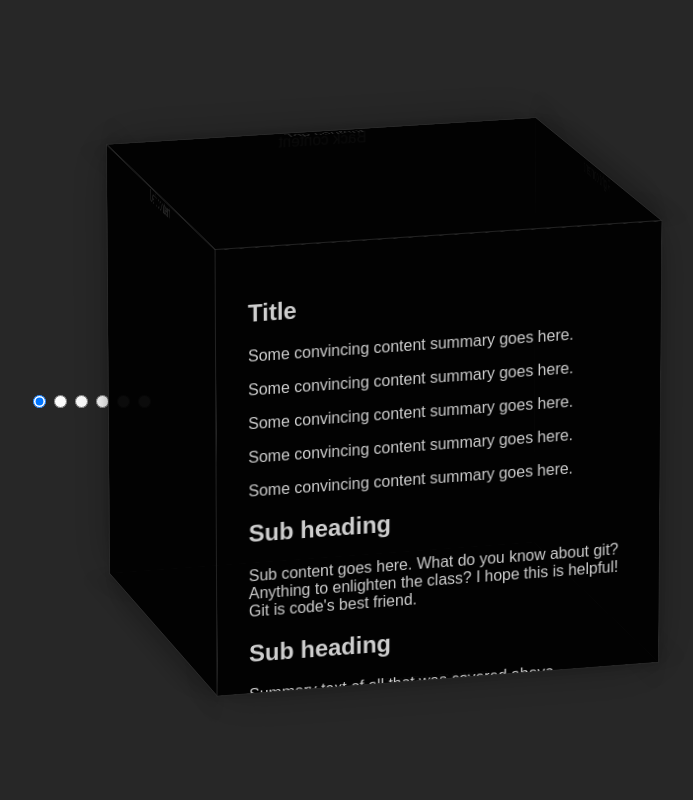
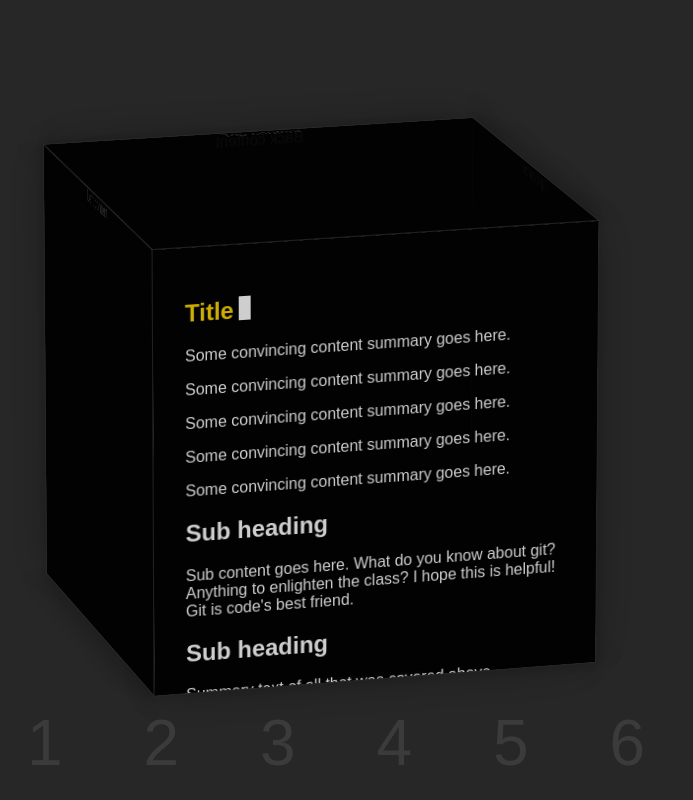
Before and after one commit to spenweb/gitcube, a React (Create React App) app: page / in a window 1280 px wide. Shown: the whole page, without its empty margins (324-1017 px from the left). Built offline with nearby package versions, Linux system fonts and the light colour scheme.

Commit message:
Register controls for cube moving cube #4

```diff
--- a/src/App.scss
+++ b/src/App.scss
@@ -25,7 +25,7 @@ $cubeDepth: $cubeHeight;
 
 .cube {
   display: inline-block;
-	transition: all 0.85s cubic-bezier(0.175,0.885,0.320,1.275);
+  transition: all 0.85s cubic-bezier(0.175, 0.885, 0.32, 1.275);
   position: relative;
   width: 100%;
   height: 100%;
@@ -39,8 +39,7 @@ $cubeDepth: $cubeHeight;
   border: 1px solid #292929;
   background: black;
   background-size: auto 100%;
-	box-shadow: inset 0 0 60px rgba(0, 0, 0, 0.1),
- 0 0 50px rgba(0, 0, 0, 0.3);
+  box-shadow: inset 0 0 60px rgba(0, 0, 0, 0.1), 0 0 50px rgba(0, 0, 0, 0.3);
   color: #333;
   opacity: 0.8;
 }
@@ -79,33 +78,31 @@ $cubeDepth: $cubeHeight;
   transform: rotateY(90deg) translate3d(0, 0, $cubeWidth / 2);
 }
 
-
 .back {
   width: $cubeWidth;
   height: $cubeHeight;
   transform: rotateY(180deg) translate3d(0, 0, $cubeDepth / 2);
 }
 
-#radio-left:checked ~ .container .cube {
+.selected-left .container .cube {
   transform: rotateY(90deg);
 }
 
-#radio-right:checked ~ .container .cube {
+.selected-right .container .cube {
   transform: rotateY(-90deg);
 }
 
-#radio-bottom:checked ~ .container .cube {
+.selected-bottom .container .cube {
   transform: rotateX(90deg);
 }
 
-#radio-top:checked ~ .container .cube {
+.selected-top .container .cube {
   transform: rotateX(-90deg);
 }
 
-#radio-back:checked ~ .container .cube {
+.selected-back .container .cube {
   transform: rotateY(180deg);
 }
-
 
 .content {
   padding: 2em;
@@ -113,14 +110,15 @@ $cubeDepth: $cubeHeight;
   height: 100%;
   overflow: auto;
 
-
   *:focus {
     color: gold;
     outline: none;
   }
 
-  h1:focus::after, h2:focus::after, h3:focus::after {
-    content: '';
+  h1:focus::after,
+  h2:focus::after,
+  h3:focus::after {
+    content: "";
     position: absolute;
     width: 0.5em;
     height: 1em;
@@ -137,3 +135,23 @@ $cubeDepth: $cubeHeight;
     }
   }
 }
+
+.controls {
+  max-width: 100%;
+  width: 780px;
+  margin: auto;
+  display: flex;
+  flex-direction: row;
+  list-style-type: none;
+  justify-content: space-evenly;
+  position: absolute;
+  bottom: 20px;
+  li {
+    color: rgb(59, 59, 59);
+    font-size: 4em;
+    cursor: pointer;
+    &:hover {
+      color: gold;
+    }
+  }
+}
--- a/src/App.tsx
+++ b/src/App.tsx
@@ -1,17 +1,19 @@
 // Original code from codepen.io
 // @see @https://codepen.io/chinchang/pen/lLzyB
 
-import React from "react";
+import React, { useState } from "react";
 import "./App.scss";
 import Controls from "./components/controls";
 import Cube from "./components/cube";
 function App() {
+  const [selected, setSelected] = useState<string>("front");
+
   return (
-    <div className="App">
-      <Controls />
+    <div className={`App selected-${selected}`}>
       <div className="container">
-        <Cube />
+        <Cube selectedSide={selected} />
       </div>
+      <Controls setSelected={setSelected} />
     </div>
   );
 }
--- a/src/components/controls.tsx
+++ b/src/components/controls.tsx
@@ -1,15 +1,39 @@
-import React, { FC } from "react";
+import React, { FC, useEffect } from "react";
 
-const Controls: FC = () => {
+const sides = [
+  { sideName: "front", keyUp: "Digit1" },
+  { sideName: "right", keyUp: "Digit2" },
+  { sideName: "left", keyUp: "Digit3" },
+  { sideName: "top", keyUp: "Digit4" },
+  { sideName: "back", keyUp: "Digit5" },
+  { sideName: "bottom", keyUp: "Digit6" },
+];
+
+const Controls: FC<{ setSelected: Function }> = ({ setSelected }) => {
+  useEffect(() => {
+    document.addEventListener("keyup", (event) => {
+      console.log({ code: event.code });
+      sides.forEach(({ sideName, keyUp }) => {
+        if (event.code === keyUp) {
+          setSelected(sideName);
+        }
+      });
+    });
+    // TODO: Return unregister event listener function
+  }, []);
+
+  const handleClick = (side: string) => () => {
+    setSelected(side);
+  };
+
   return (
-    <>
-      <input type="radio" checked id="radio-front" name="select-face" />
-      <input type="radio" id="radio-left" name="select-face" />
-      <input type="radio" id="radio-right" name="select-face" />
-      <input type="radio" id="radio-top" name="select-face" />
-      <input type="radio" id="radio-bottom" name="select-face" />
-      <input type="radio" id="radio-back" name="select-face" />
-    </>
+    <ul className="controls">
+      {sides.map(({ sideName }, idx) => (
+        <li key={idx} onClick={handleClick(sideName)}>
+          {idx + 1}
+        </li>
+      ))}
+    </ul>
   );
 };
 
--- a/src/components/cube.tsx
+++ b/src/components/cube.tsx
@@ -6,15 +6,15 @@ import Left from "./faces/left";
 import Right from "./faces/right";
 import Top from "./faces/top";
 
-const Cube: FC = () => {
+const Cube: FC<{ selectedSide: string }> = ({ selectedSide }) => {
   return (
     <div className="cube">
-      <Front />
-      <Back />
-      <Left />
-      <Right />
-      <Top />
-      <Bottom />
+      <Front selected={selectedSide === "front"} />
+      <Back selected={selectedSide === "back"} />
+      <Left selected={selectedSide === "left"} />
+      <Right selected={selectedSide === "right"} />
+      <Top selected={selectedSide === "top"} />
+      <Bottom selected={selectedSide === "bottom"} />
     </div>
   );
 };
--- a/src/components/face.tsx
+++ b/src/components/face.tsx
@@ -1,7 +1,25 @@
-import React, { FC } from "react";
+import React, { FC, useEffect, useRef } from "react";
 
-const Face: FC<{ side: string }> = ({ side, children }) => {
-  return <div className={`face ${side}`}>{children}</div>;
+const Face: FC<{ side: string; selected: boolean }> = ({
+  side,
+  selected,
+  children,
+}) => {
+  const faceRef = useRef<HTMLDivElement>(null);
+
+  useEffect(() => {
+    if (faceRef.current) {
+      const firstHeader = faceRef.current.querySelector("h1,h2,h3");
+      if (firstHeader) {
+        (firstHeader as HTMLElement)?.focus();
+      }
+    }
+  }, [selected]);
+  return (
+    <div ref={faceRef} className={`face ${side}`}>
+      {children}
+    </div>
+  );
 };
 
 export default Face;
--- a/src/components/faces/back.tsx
+++ b/src/components/faces/back.tsx
@@ -1,8 +1,12 @@
 import React, { FC } from "react";
 import Face from "../face";
 
-const Back: FC = () => {
-  return <Face side="back">Back content</Face>;
+const Back: FC<{ selected: boolean }> = ({ selected }) => {
+  return (
+    <Face side="back" selected={selected}>
+      Back content
+    </Face>
+  );
 };
 
 export default Back;
--- a/src/components/faces/bottom.tsx
+++ b/src/components/faces/bottom.tsx
@@ -1,8 +1,12 @@
 import React, { FC } from "react";
 import Face from "../face";
 
-const Bottom: FC = () => {
-  return <Face side="bottom">Bottom content</Face>;
+const Bottom: FC<{ selected: boolean }> = ({ selected }) => {
+  return (
+    <Face side="bottom" selected={selected}>
+      Bottom content
+    </Face>
+  );
 };
 
 export default Bottom;
--- a/src/components/faces/front.tsx
+++ b/src/components/faces/front.tsx
@@ -7,9 +7,9 @@ const makeIdx = (): number => {
   return index++;
 };
 
-const Front: FC = () => {
+const Front: FC<{ selected: boolean }> = ({ selected }) => {
   return (
-    <Face side="front">
+    <Face side="front" selected={selected}>
       <Content>
         <h1 tabIndex={makeIdx()}>Title</h1>
         <p>Some convincing content summary goes here.</p>
--- a/src/components/faces/left.tsx
+++ b/src/components/faces/left.tsx
@@ -1,8 +1,12 @@
 import React, { FC } from "react";
 import Face from "../face";
 
-const Left: FC = () => {
-  return <Face side="left">Left content</Face>;
+const Left: FC<{ selected: boolean }> = ({ selected }) => {
+  return (
+    <Face side="left" selected={selected}>
+      Left content
+    </Face>
+  );
 };
 
 export default Left;
--- a/src/components/faces/right.tsx
+++ b/src/components/faces/right.tsx
@@ -1,8 +1,12 @@
 import React, { FC } from "react";
 import Face from "../face";
 
-const Right: FC = () => {
-  return <Face side="right">Right content</Face>;
+const Right: FC<{ selected: boolean }> = ({ selected }) => {
+  return (
+    <Face side="right" selected={selected}>
+      Right content
+    </Face>
+  );
 };
 
 export default Right;
--- a/src/components/faces/top.tsx
+++ b/src/components/faces/top.tsx
@@ -1,8 +1,12 @@
 import React, { FC } from "react";
 import Face from "../face";
 
-const Top: FC = () => {
-  return <Face side="top">Top content</Face>;
+const Top: FC<{ selected: boolean }> = ({ selected }) => {
+  return (
+    <Face side="top" selected={selected}>
+      Top content
+    </Face>
+  );
 };
 
 export default Top;
```
Lines whose indentation alone changed are shown as unchanged.
